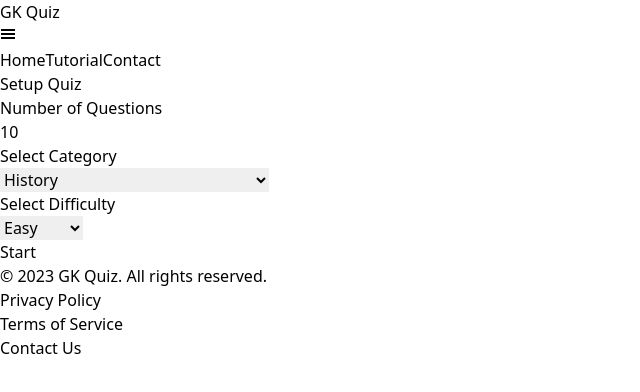
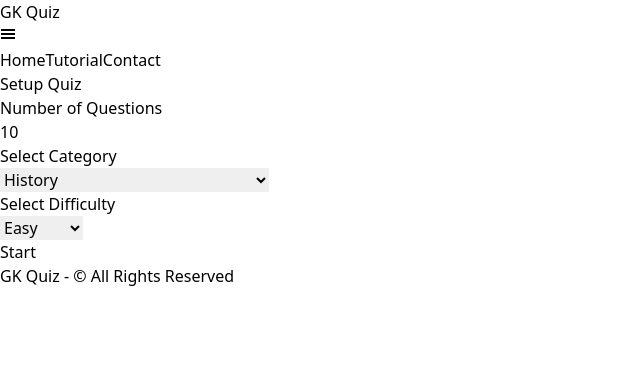
Before and after one commit to ADevLabortary/GK-Quiz-Game, a React (Vite) app: page /test in a window 1280 px wide. Shown: the top 392 px of the page, without its empty margins (0-640 px from the left). Built offline with nearby package versions, Linux system fonts and the light colour scheme.

Commit message:
Changed the footer

```diff
--- a/src/components/Footer.jsx
+++ b/src/components/Footer.jsx
@@ -1,19 +1,22 @@
-import React from 'react'
+import React from "react";
 
-function Footer() {
+const Footer = () => {
   return (
-    <footer className="bg-gray-900 text-white py-4">
-  <div className="container mx-auto flex justify-between items-center">
-    <div className="text-sm">© 2023 GK Quiz. All rights reserved.</div>
-    <ul className="flex">
-      <li className="mr-6"><a href="#" className="hover:text-gray-400">Privacy Policy</a></li>
-      <li className="mr-6"><a href="#" className="hover:text-gray-400">Terms of Service</a></li>
-      <li><a href="#" className="hover:text-gray-400">Contact Us</a></li>
-    </ul>
-  </div>
-</footer>
+    <footer className=" outline-dashed outline-red-600 py-5">
+      <div className="max-w-6xl mx-auto px-4">
+        <div className="flex justify-center items-center flex-wrap">
+          <div className="w-full md:w-auto md:mr-6 mb-4 md:mb-0">
+            <a
+              className="text-slate-900 text-center hover:text-slate-800 font-semibold text-lg"
+              href="#"
+            >
+              GK Quiz - © All Rights Reserved
+            </a>
+          </div>
+        </div>
+      </div>
+    </footer>
+  );
+};
 
-  )
-}
-
-export default Footer
+export default Footer;
```
